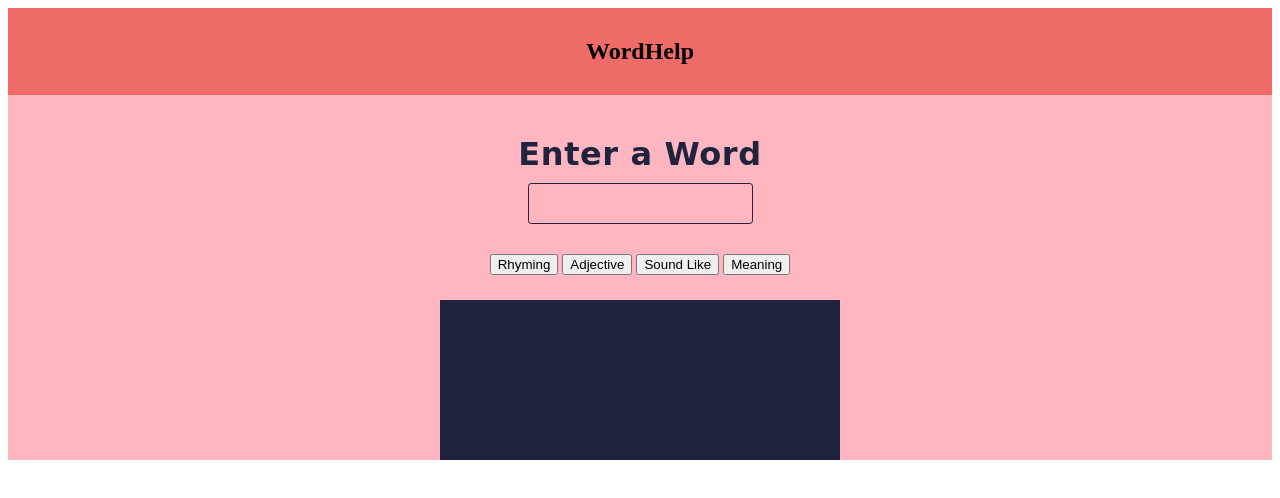
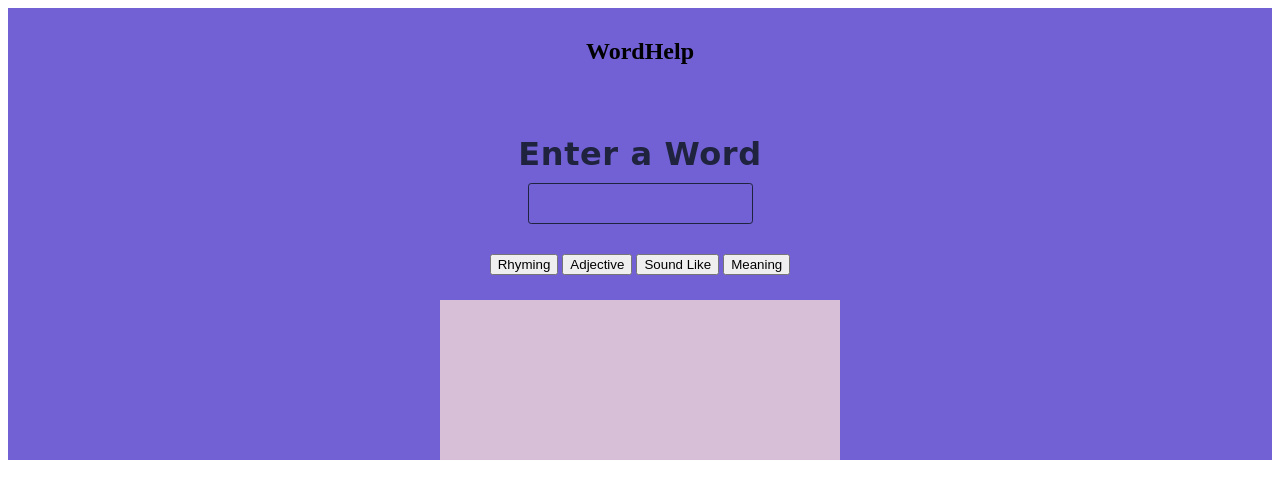
Before and after one commit to RishabhRyber/get-rhyme, a browser extension: page index.html in a window 1280 px wide. Drawn offline with Linux system fonts and the light colour scheme.

Commit message:
ui color changed

```diff
--- a/public/style.css
+++ b/public/style.css
@@ -1,11 +1,11 @@
 header {
   text-align: center;
-  background-color: #ef6b68;
+  background-color: rgb(113, 97, 212);
   padding: 10px;
 }
 
 main {
-  background-color: lightpink;
+  background-color: rgb(113, 97, 212);
   text-align: center;
 }
 h1 {
@@ -63,7 +63,7 @@ li {
 #responseField {
   min-width: 191px;
   min-height: 120px;
-  background-color: #1f233e;
+  background-color: thistle;
   margin: auto;
   margin-top: 25px;
   font-family: Source Sans Pro;
@@ -71,7 +71,7 @@ li {
   font-size: 14px;
   letter-spacing: 0.2px;
   text-align: center;
-  color: #ffffff;
+  color: #1f233e;
   overflow-wrap: break-word;
   padding: 20px;
 }
```
